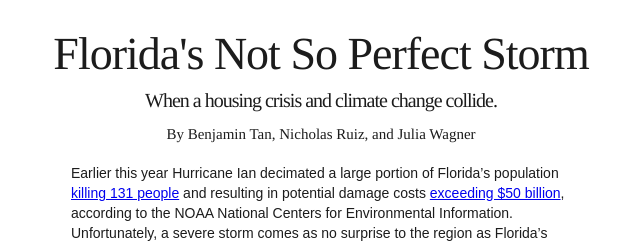
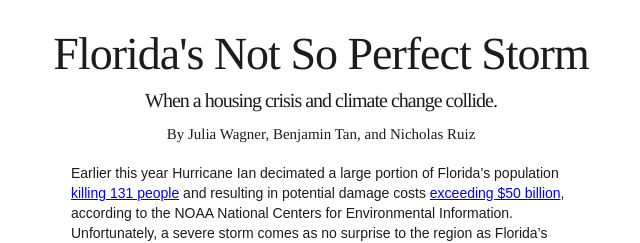
Before and after one commit to jmariew/TanRuizWagnerFinalProject, a plain HTML site: page FinalProject.html in a window 1280 px wide. Shown: the top 243 px of the page, 319-959 px from the left. Drawn offline with Linux system fonts and the light colour scheme; a script that the page names is missing; a web font is replaced by a local one.

Commit message:
Update FinalProject.html

```diff
--- a/FinalProject.html
+++ b/FinalProject.html
@@ -6,7 +6,7 @@
 
 <div class="subtitle"> When a housing crisis and climate change collide. </div>
 
-<div class="byline">By Benjamin Tan, Nicholas Ruiz, and Julia Wagner</div>
+<div class="byline">By Julia Wagner, Benjamin Tan, and Nicholas Ruiz</div>
 
 
 
```
